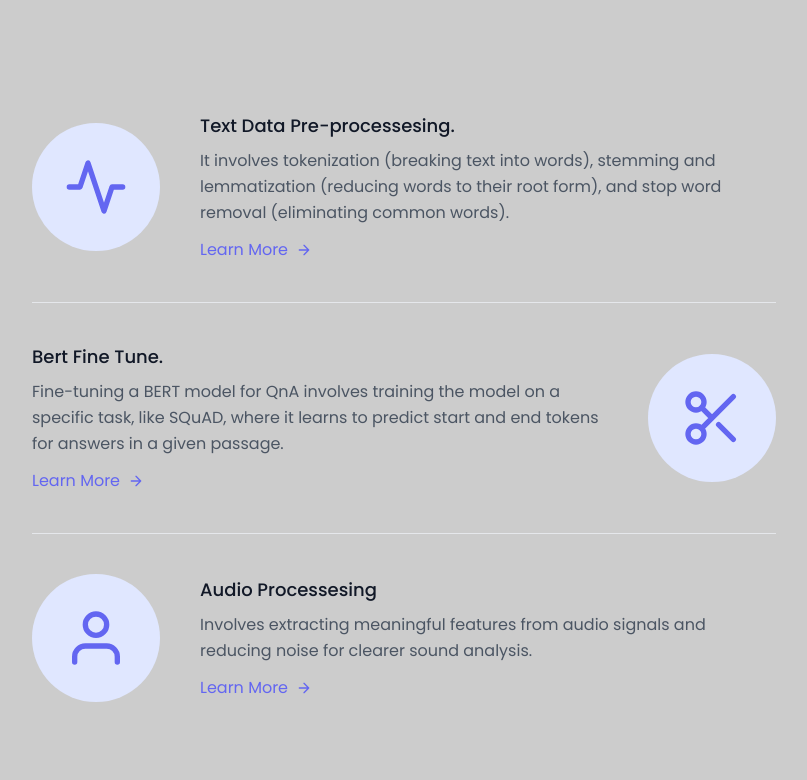
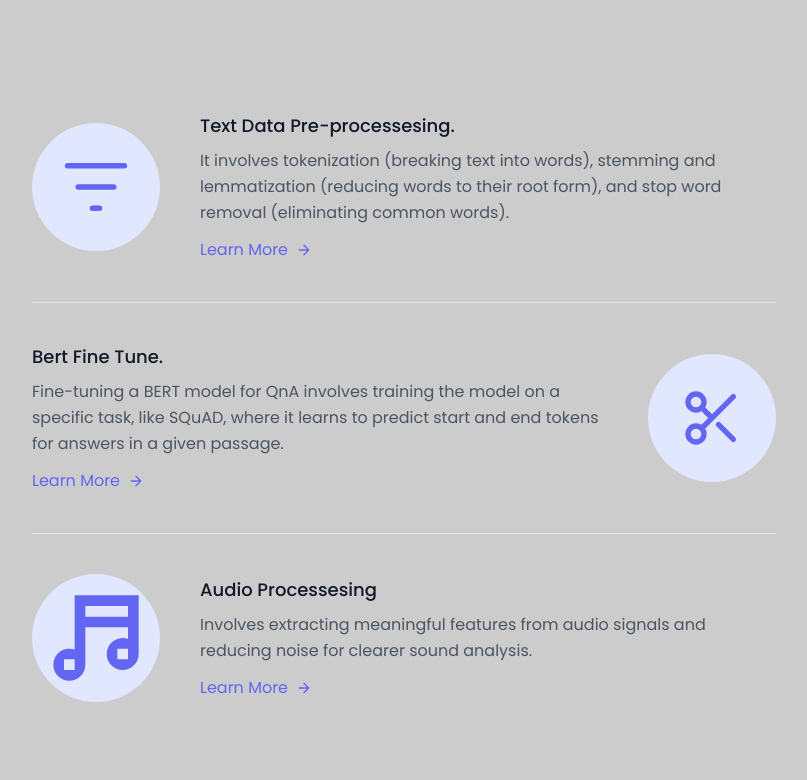
Before and after one commit to akadeepesh/ML_Automation_Frontend, a React (Create React App) app: page / in a window 1280 px wide. Shown: the part 800-1580 px from the top of the page, without its empty margins (236-1043 px from the left). Built offline with nearby package versions, Linux system fonts and the light colour scheme; no server answers; a web font is replaced by a local one.

Commit message:
Updated SVG on landing page

```diff
--- a/src/components/About.jsx
+++ b/src/components/About.jsx
@@ -7,15 +7,29 @@
         <div className="flex items-center lg:w-3/5 mx-auto border-b pb-10 mb-10 border-gray-200 sm:flex-row flex-col">
           <div className="sm:w-32 sm:h-32 h-20 w-20 sm:mr-10 inline-flex items-center justify-center rounded-full bg-indigo-100 text-indigo-500 flex-shrink-0">
             <svg
+              viewBox="-6 -6 36.00 36.00"
               fill="none"
-              stroke="currentColor"
-              strokeLinecap="round"
-              strokeLinejoin="round"
-              strokeWidth="2"
-              className="sm:w-16 sm:h-16 w-10 h-10"
-              viewBox="0 0 24 24"
+              xmlns="http://www.w3.org/2000/svg"
+              stroke="#6366F1"
+              transform="matrix(1, 0, 0, 1, 0, 0)"
             >
-              <path d="M22 12h-4l-3 9L9 3l-3 9H2" />
+              <g id="SVGRepo_bgCarrier" strokeWidth="0"></g>
+              <g
+                id="SVGRepo_tracerCarrier"
+                strokeLinecap="round"
+                strokeLinejoin="round"
+                stroke="#CCCCCC"
+                strokeWidth="0.144"
+              ></g>
+              <g id="SVGRepo_iconCarrier">
+                <path
+                  d="M4 6H20M7 12H17M11 18H13"
+                  stroke="#6366F1"
+                  strokeLinecap="round"
+                  strokeLinejoin="round"
+                  strokeWidth="1.536"
+                ></path>
+              </g>
             </svg>
           </div>
           <div className="flex-grow sm:text-left text-center mt-6 sm:mt-0">
@@ -93,16 +107,27 @@
         <div className="flex items-center lg:w-3/5 mx-auto sm:flex-row flex-col">
           <div className="sm:w-32 sm:h-32 h-20 w-20 sm:mr-10 inline-flex items-center justify-center rounded-full bg-indigo-100 text-indigo-500 flex-shrink-0">
             <svg
-              fill="none"
-              stroke="currentColor"
-              strokeLinecap="round"
-              strokeLinejoin="round"
-              strokeWidth="2"
-              className="sm:w-16 sm:h-16 w-10 h-10"
-              viewBox="0 0 24 24"
+              fill="#6366F1"
+              width="196px"
+              height="196px"
+              viewBox="-4 -4 24.00 24.00"
+              xmlns="http://www.w3.org/2000/svg"
+              stroke="#6366F1"
+              strokeWidth="0.00016"
             >
-              <path d="M20 21v-2a4 4 0 00-4-4H8a4 4 0 00-4 4v2" />
-              <circle cx="12" cy="7" r="4"></circle>
+              <g id="SVGRepo_bgCarrier" strokeWidth="0"></g>
+              <g
+                id="SVGRepo_tracerCarrier"
+                strokeLinecap="round"
+                strokeLinejoin="round"
+              ></g>
+              <g id="SVGRepo_iconCarrier">
+                {" "}
+                <path
+                  d="M4 10.171V0h12v6H6v7c0 1.657-1.347 3-3 3-1.657 0-3-1.347-3-3a3.002 3.002 0 0 1 4-2.829zM4 12H2v2h2v-2zM6 2v2h8V2H6zm8 6.171V6h2v5c0 1.657-1.347 3-3 3-1.657 0-3-1.347-3-3a3.002 3.002 0 0 1 4-2.829zM14 10h-2v2h2v-2z"
+                  fillRule="evenodd"
+                ></path>{" "}
+              </g>
             </svg>
           </div>
           <div className="flex-grow sm:text-left text-center mt-6 sm:mt-0">
--- a/src/components/Github.jsx
+++ b/src/components/Github.jsx
@@ -16,7 +16,7 @@
         </div>
         <div className="lg:flex-grow md:w-1/2 lg:pl-24 md:pl-16 flex flex-col md:items-start md:text-left items-center text-center">
           <h1 className="title-font sm:text-4xl text-3xl mb-4 font-medium text-gray-900">
-            Unleashing the Power of NLP and Audio Analysis
+            Data Processing and Audio Analysis
             <br className="hidden lg:inline-block" />
             on GitHub
           </h1>
@@ -31,7 +31,7 @@
           </p>
           <div className="flex z-30 justify-center">
             <button className="inline-flex text-white bg-indigo-500 border-0 py-2 px-6 focus:outline-none hover:bg-indigo-600 rounded text-lg">
-              Visit Repository
+              Visit Profile
             </button>
             <button className="ml-4 inline-flex text-gray-700 bg-gray-100 border-0 py-2 px-6 focus:outline-none hover:bg-gray-200 rounded text-lg">
               Star Repository
```
